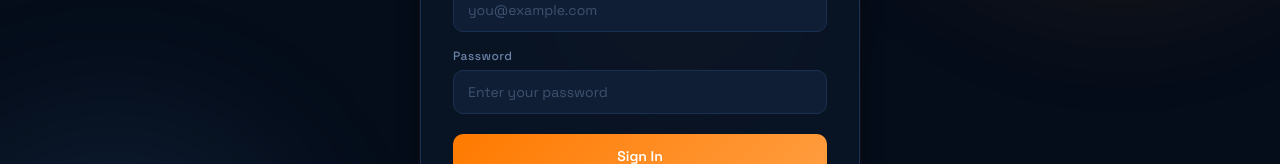
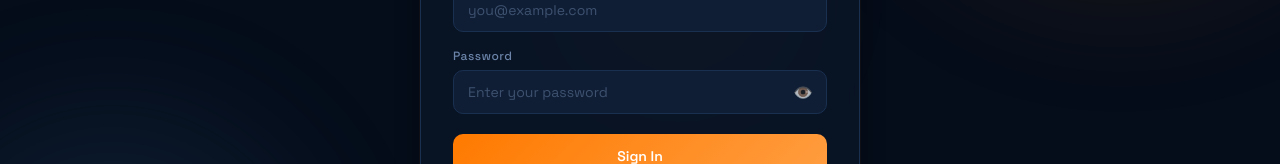
Before and after one commit to Mannahfx/irrigation-dashboard, a React (Vite) app: page /login in a window 1280 px wide. Shown: the part 394-558 px from the top of the page. Built offline with nearby package versions, Linux system fonts and the light colour scheme; no server answers.

Commit message:
feat: add password visibility toggle on login page

```diff
--- a/src/pages/LoginPage.jsx
+++ b/src/pages/LoginPage.jsx
@@ -17,6 +17,7 @@ export default function LoginPage() {
   const [error, setError] = useState('')
   const [message, setMessage] = useState('')
   const [submitting, setSubmitting] = useState(false)
+  const [showPassword, setShowPassword] = useState(false)
 
   // Already logged in — redirect based on role
   if (user && profile) {
@@ -110,12 +111,15 @@ export default function LoginPage() {
     if (mode === 'forgot') {
       setIsForgot(true)
       setIsSignup(false)
+      setShowPassword(false)
     } else if (mode === 'signup') {
       setIsForgot(false)
       setIsSignup(true)
+      setShowPassword(false)
     } else {
       setIsForgot(false)
       setIsSignup(false)
+      setShowPassword(false)
     }
   }
 
@@ -241,15 +245,26 @@ export default function LoginPage() {
           {!isForgot && (
             <div className={styles.field}>
               <label className={styles.label}>Password</label>
+              <div className={styles.passwordWrapper}>
                 <input
-                type="password"
-                className={styles.input}
+                  type={showPassword ? 'text' : 'password'}
+                  className={styles.input + ' ' + styles.passwordInput}
                   placeholder={isSignup ? 'Min 6 characters' : 'Enter your password'}
                   value={password}
                   onChange={e => setPassword(e.target.value)}
                   required
                   autoComplete={isSignup ? 'new-password' : 'current-password'}
                 />
+                <button
+                  type="button"
+                  className={styles.visibilityToggle}
+                  onClick={() => setShowPassword(!showPassword)}
+                  tabIndex="-1"
+                  aria-label={showPassword ? 'Hide password' : 'Show password'}
+                >
+                  {showPassword ? '👁️‍🗨️' : '👁️'}
+                </button>
+              </div>
             </div>
           )}
 
--- a/src/pages/LoginPage.module.css
+++ b/src/pages/LoginPage.module.css
@@ -227,6 +227,37 @@
   box-shadow: 0 0 0 3px var(--green-glow);
 }
 
+.passwordWrapper {
+  position: relative;
+  display: flex;
+  align-items: center;
+}
+
+.passwordInput {
+  width: 100%;
+  padding-right: 40px; /* Make room for the toggle button */
+}
+
+.visibilityToggle {
+  position: absolute;
+  right: 10px;
+  background: none;
+  border: none;
+  font-size: 16px;
+  color: var(--muted);
+  cursor: pointer;
+  padding: 4px;
+  display: flex;
+  align-items: center;
+  justify-content: center;
+  transition: opacity 0.2s;
+  opacity: 0.7;
+}
+
+.visibilityToggle:hover {
+  opacity: 1;
+}
+
 /* Admin-specific input highlight */
 .inputAdmin {
   border-color: rgba(139, 92, 246, 0.4);
```
Lines whose indentation alone changed are shown as unchanged.
